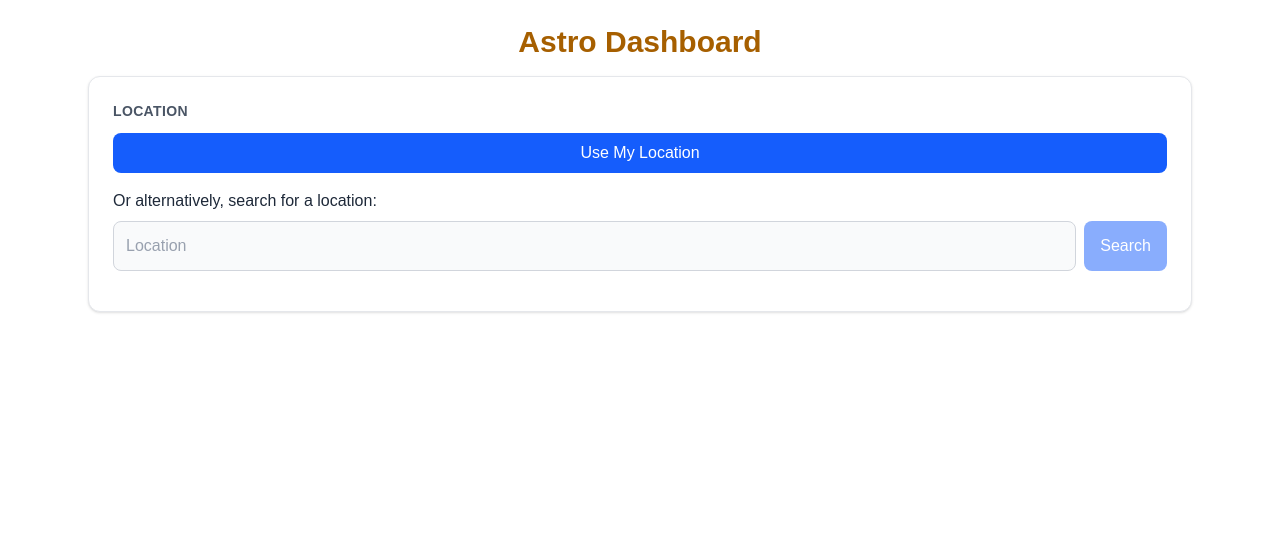
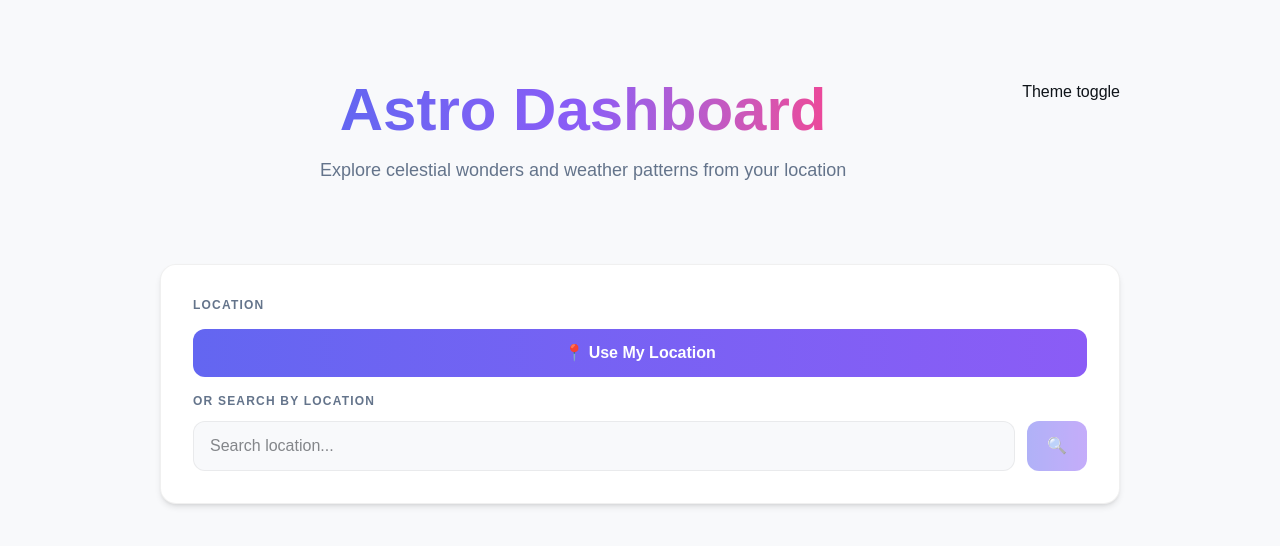
Before and after one commit to Jake-Russell/astro-dashboard, a Next.js app: page / in a window 1280 px wide. Shown: the top 546 px of the page. Built offline with nearby package versions, Linux system fonts and the light colour scheme.

Commit message:
Update styles

```diff
--- a/app/components/atoms/Tile/Tile.tsx
+++ b/app/components/atoms/Tile/Tile.tsx
@@ -9,13 +9,18 @@ export const Tile: FunctionComponent<PropsWithChildren<TileProps>> = ({
     const HeadingTag = heading;
 
     return (
-        <div className="bg-white border border-gray-200 rounded-xl shadow-sm hover:shadow-md transition-shadow duration-300 p-6">
+        <div className="relative overflow-hidden bg-(--card-bg) border border-(--card-border) rounded-2xl shadow-md hover:shadow-lg transition-all duration-300 ease-out p-6 md:p-8 group backdrop-blur-sm">
+            {/* Gradient accent line top */}
+            <div className="absolute top-0 left-0 right-0 h-1 bg-linear-to-r from-(--accent-primary) via-(--accent-secondary) to-(--accent-tertiary) opacity-0 group-hover:opacity-100 transition-opacity duration-300" />
+
             {title && (
-                <HeadingTag className="text-sm font-semibold text-gray-600 uppercase tracking-wide mb-3">
-                    {title}
-                </HeadingTag>
+                <div className="mb-4">
+                    <HeadingTag className="text-xs font-bold uppercase tracking-widest text-(--text-secondary) group-hover:text-(--accent-primary) transition-colors duration-300">
+                        {title}
+                    </HeadingTag>
+                </div>
             )}
-            <div className="text-gray-800">{children}</div>
+            <div className="text-foreground">{children}</div>
         </div>
     );
 };
--- a/app/components/molecules/LocationSelectorCard/LocationSelectorCard.tsx
+++ b/app/components/molecules/LocationSelectorCard/LocationSelectorCard.tsx
@@ -85,53 +85,69 @@ export const LocationSelectorCard: FunctionComponent<LocationSelectorCardProps>
     return (
         <>
             <Tile title="Location" heading="h2">
+                <div className="space-y-4">
                     <button
-                    disabled={isLoading}
                         onClick={handleUseLocation}
                         data-testid="use-location-button"
-                    className="w-full px-3 py-2 rounded-lg bg-blue-600 text-white hover:bg-blue-700 transition-colors duration-200 mb-4 cursor-pointer disabled:cursor-not-allowed disabled:opacity-50 disabled:hover:bg-blue-600"
+                        className="w-full px-4 py-3 rounded-xl bg-linear-to-r from-(--accent-primary) to-(--accent-secondary) text-white font-semibold hover:shadow-lg transition-all duration-300 cursor-pointer disabled:opacity-50 disabled:cursor-not-allowed"
                     >
-                    Use My Location
+                        📍 Use My Location
                     </button>
 
-                <p>Or alternatively, search for a location:</p>
+                    <div className="text-xs font-semibold text-(--text-secondary) uppercase tracking-widest mb-3">
+                        Or search by location
+                    </div>
                     <form
                         onSubmit={(e) => {
                             e.preventDefault();
                             handleLocationSearch();
                         }}
-                    className="flex gap-2 mt-2 mb-4"
+                        className="flex gap-3"
                     >
                         <input
                             type="text"
-                        placeholder="Location"
+                            placeholder="Search location..."
                             value={location}
                             onChange={(e) => setLocation(e.target.value)}
                             data-testid="location-input"
-                        className="flex-1 rounded-lg bg-gray-50 border border-gray-300 p-3 text-gray-800 placeholder-gray-400 focus:outline-none focus:ring-2 focus:ring-blue-500 focus:border-blue-500"
+                            className="flex-1 px-4 py-3 rounded-xl bg-background border border-(--card-border) text-foreground placeholder:(--text-secondary) focus:outline-none focus:ring-2 focus:ring-(--accent-primary) focus:border-transparent transition-all duration-300"
                         />
                         <button
                             type="submit"
                             disabled={!location?.trim() || isLoading}
-                        data-testid="search-button"
-                        className="px-4 py-2 rounded-lg bg-blue-600 text-white hover:bg-blue-700 transition-colors duration-200 cursor-pointer disabled:cursor-not-allowed disabled:opacity-50 disabled:hover:bg-blue-600"
+                            className="px-5 py-3 rounded-xl bg-linear-to-r from-(--accent-primary) to-(--accent-secondary) text-white font-semibold hover:shadow-lg transition-all duration-300 cursor-pointer disabled:opacity-50 disabled:cursor-not-allowed"
                         >
-                        Search
+                            🔍
                         </button>
                     </form>
 
                     {locationDisplayName && !error && (
-                    <div className="text-gray-500 text-xs mt-1">
-                        Showing results for: {locationDisplayName}
+                        <div className="mt-4 p-3 rounded-lg bg-(--accent-primary)/10 border border-(--accent-primary)/20">
+                            <p className="text-xs font-semibold text-(--accent-primary) uppercase tracking-widest mb-1">
+                                Showing results for:
+                            </p>
+                            <p className="text-sm font-medium text-foreground">
+                                {locationDisplayName}
+                            </p>
                         </div>
                     )}
-                {error && <div className="text-red-600 text-sm mt-1">{error}</div>}
+                    {error && (
+                        <div className="mt-4 p-3 rounded-lg bg-(--accent-tertiary)/10 border border-(--accent-tertiary)/20">
+                            <p className="text-sm text-(--accent-tertiary) font-medium">
+                                ⚠️ {error}
+                            </p>
+                        </div>
+                    )}
+                </div>
             </Tile>
 
             {isLoading && (
-                <div className="flex flex-col items-center justify-center gap-3 text-gray-600 mt-8">
-                    <div className="h-16 w-16 border-4 border-blue-600 border-t-transparent rounded-full animate-spin" />
-                    <span className="text-sm font-medium">Loading...</span>
+                <div className="flex flex-col items-center justify-center gap-3 mt-8 py-8">
+                    <div className="relative w-12 h-12">
+                        <div className="absolute inset-0 rounded-full border-2 border-(--accent-primary)/20" />
+                        <div className="absolute inset-0 rounded-full border-2 border-transparent border-t-(--accent-primary) border-r-(--accent-secondary) animate-spin" />
+                    </div>
+                    <span className="text-sm font-medium text-(--text-secondary)">Loading...</span>
                 </div>
             )}
         </>
--- a/app/components/organisms/AstroDashboard/AstroDashboard.tsx
+++ b/app/components/organisms/AstroDashboard/AstroDashboard.tsx
@@ -89,10 +89,41 @@ export const AstroDashboard = () => {
     }, [weatherData, baseProps]);
 
     return (
-        <main className="max-w-6xl mx-auto p-6">
-            <h1 className="text-3xl font-bold text-yellow-700 mb-4 text-center">Astro Dashboard</h1>
+        <main className="min-h-screen bg-background">
+            {/* Hero Section */}
+            <div className="relative overflow-hidden pt-12 pb-8 md:pt-20 md:pb-12">
+                {/* Animated gradient background */}
+                <div className="absolute inset-0 -z-10">
+                    <div className="absolute top-0 -left-1/2 w-full h-96 bg-linear-to-br from-(--accent-primary)/10 via-(--accent-secondary)/5 to-transparent rounded-full blur-3xl" />
+                    <div className="absolute -bottom-1/2 -right-1/2 w-full h-96 bg-linear-to-tl from-(--accent-tertiary)/10 via-(--accent-secondary)/5 to-transparent rounded-full blur-3xl" />
+                </div>
 
-            <div className="flex flex-col gap-4">
+                <div className="max-w-5xl mx-auto px-4 sm:px-6 lg:px-8">
+                    {/* Header with title and toggle */}
+                    <div className="flex items-start justify-between mb-8">
+                        <div className="text-center flex-1 space-y-4">
+                            {/* Title with gradient */}
+                            <h1 className="text-4xl sm:text-5xl md:text-6xl font-bold">
+                                <span className="bg-linear-to-r from-(--accent-primary) via-(--accent-secondary) to-(--accent-tertiary) bg-clip-text text-transparent">
+                                    Astro Dashboard
+                                </span>
+                            </h1>
+                            {/* Subtitle */}
+                            <p className="text-base sm:text-lg text-(--text-secondary) max-w-2xl mx-auto">
+                                Explore celestial wonders and weather patterns from your location
+                            </p>
+                        </div>
+                        <div className="ml-4 shrink-0">
+                            <p>Theme toggle</p>
+                            {/* <ThemeToggle /> */}
+                        </div>
+                    </div>
+                </div>
+            </div>
+
+            {/* Content Section */}
+            <div className="max-w-5xl mx-auto px-4 sm:px-6 lg:px-8 pb-12 md:pb-20">
+                <div className="flex flex-col gap-6">
                     <LocationSelector
                         isWeatherDataLoading={weatherLoading}
                         weatherDataError={weatherData?.error}
@@ -100,12 +131,10 @@ export const AstroDashboard = () => {
                         setLongitude={setLongitude}
                         resetWeatherData={resetWeatherData}
                     />
-
-                <div className="grid grid-cols-1 md:grid-cols-2 gap-4">
+                    <div className="grid grid-cols-1 md:grid-cols-2 gap-6">
                         {moonPhaseData && <MoonPhaseCard {...moonPhaseData} />}
                         {sunCycleData && <SunCycleCard {...sunCycleData} />}
                     </div>
-
                     {weatherForecastData && <NightWeatherForecastCard {...weatherForecastData} />}
                     {weatherData && (
                         // TODO: Improve this when props are confirmed
@@ -117,6 +146,7 @@ export const AstroDashboard = () => {
                         />
                     )}
                 </div>
+            </div>
         </main>
     );
 };
--- a/app/globals.css
+++ b/app/globals.css
@@ -1,10 +1,36 @@
 @import "tailwindcss";
 
 :root {
-    --background: #ffffff;
-    --foreground: #171717;
+    /* Light mode - clean bright */
+    --background: #f8f9fb;
+    --foreground: #0f1419;
+    --card-bg: #ffffff;
+    --card-border: rgba(0, 0, 0, 0.06);
+    --accent-primary: #6366f1;
+    --accent-secondary: #8b5cf6;
+    --accent-tertiary: #ec4899;
+    --text-secondary: #64748b;
+    --shadow-sm: 0 1px 2px 0 rgba(0, 0, 0, 0.05);
+    --shadow-md: 0 4px 6px -1px rgba(0, 0, 0, 0.1), 0 2px 4px -1px rgba(0, 0, 0, 0.06);
+    --shadow-lg: 0 20px 25px -5px rgba(0, 0, 0, 0.1), 0 10px 10px -5px rgba(0, 0, 0, 0.04);
+    --shadow-xl: 0 25px 50px -12px rgba(0, 0, 0, 0.15);
 }
 
+html.dark {
+    /* Dark mode - deep space theme */
+    --background: #0f0f23;
+    --foreground: #f0f4f8;
+    --card-bg: #1a1a3e;
+    --card-border: rgba(99, 102, 241, 0.15);
+    --accent-primary: #818cf8;
+    --accent-secondary: #a78bfa;
+    --accent-tertiary: #f472b6;
+    --text-secondary: #cbd5e1;
+    --shadow-sm: 0 1px 2px 0 rgba(0, 0, 0, 0.3);
+    --shadow-md: 0 4px 6px -1px rgba(0, 0, 0, 0.4), 0 2px 4px -1px rgba(0, 0, 0, 0.3);
+    --shadow-lg: 0 20px 25px -5px rgba(0, 0, 0, 0.5), 0 10px 10px -5px rgba(0, 0, 0, 0.4);
+    --shadow-xl: 0 25px 50px -12px rgba(0, 0, 0, 0.6);
+}
 @theme inline {
     --color-background: var(--background);
     --color-foreground: var(--foreground);
```
Also changed, not shown: app/components/molecules/MoonPhaseCard/MoonPhaseCard.tsx (+49 -23 lines), app/components/molecules/NightWeatherForecastCard/NightWeatherForecastCard.tsx (+21 -9 lines), app/components/molecules/SunCycleCard/SunCycleCard.tsx (+32 -11 lines). Lines whose indentation alone changed are shown as unchanged.
